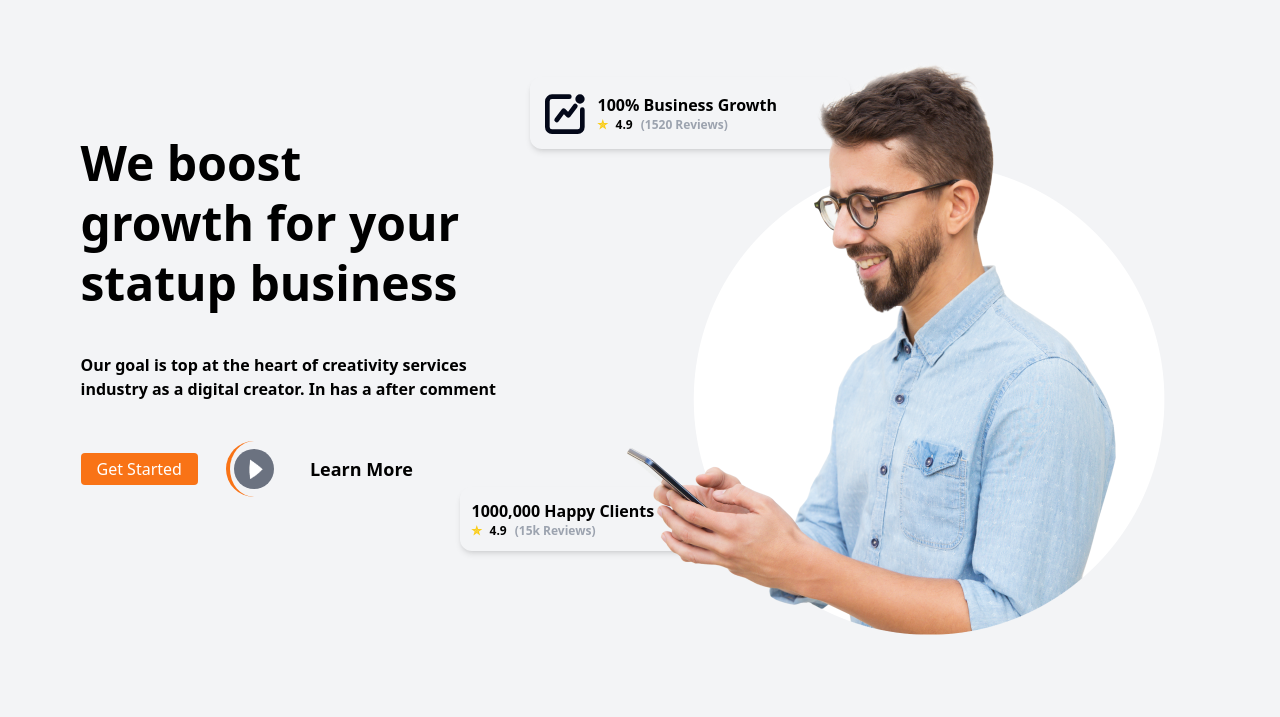
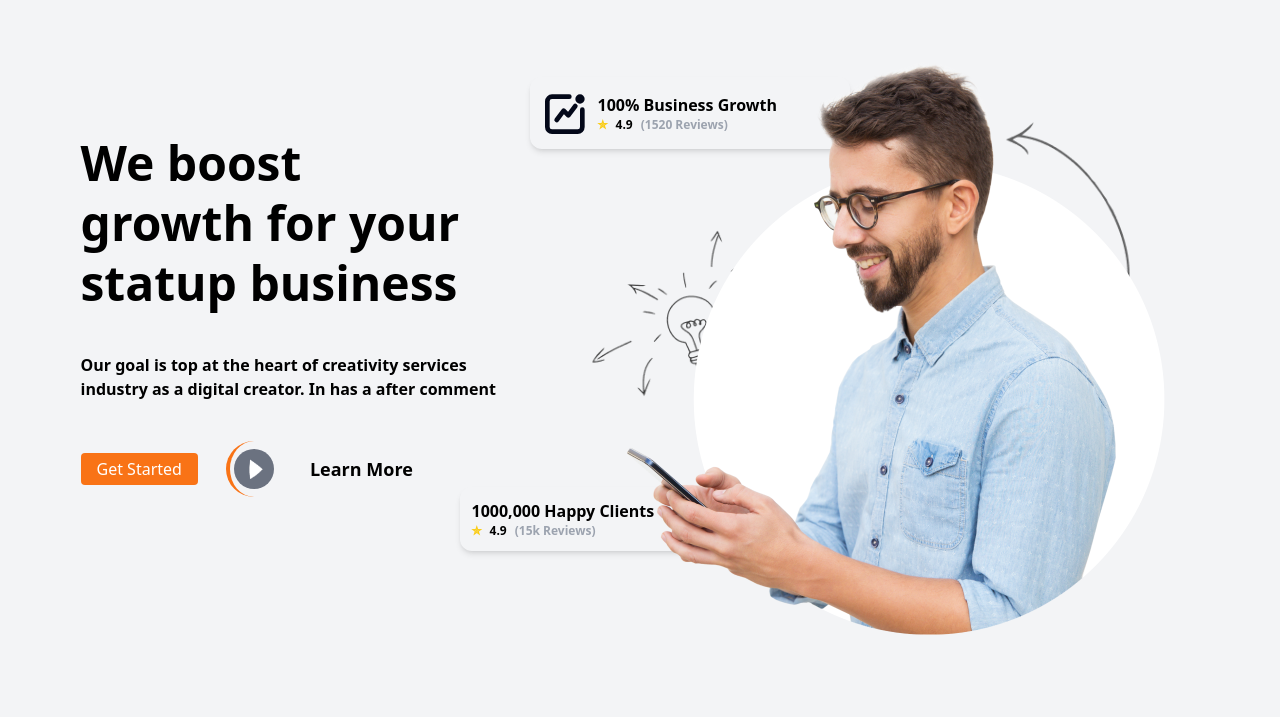
Before and after one commit to rohit6294/Pixelab-Landing-Page, a plain HTML site: page index.html in a window 1280 px wide. Shown: the part 65-782 px from the top of the page. Drawn offline with Linux system fonts and the light colour scheme; the site is published under a folder, as on GitHub Pages, so addresses that start at the root find nothing.

Commit message:
Update index.html

```diff
--- a/index.html
+++ b/index.html
@@ -74,7 +74,7 @@
                     <div class="relative">
                         <img class=" relative z-10" src="./proj 4 assets/joyful-guy-texting-message-smartphone2 1.png"
                             alt="">
-                        <img class="absolute z-0 top-[75px] right-[28px]" src="/proj 4 assets/Group 10.png" alt="">
+                        <img class="absolute z-0 top-[75px] right-[28px]" src="./proj 4 assets/Group 10.png" alt="">
                     </div>
 
                 </div>
```
